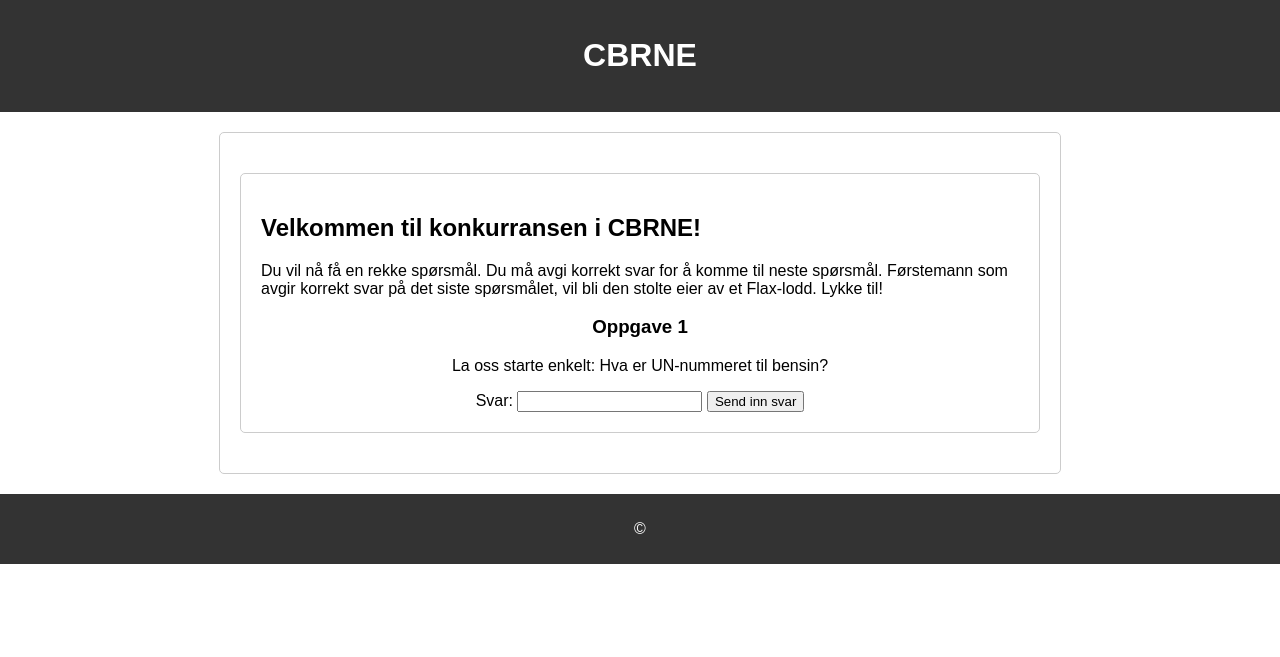
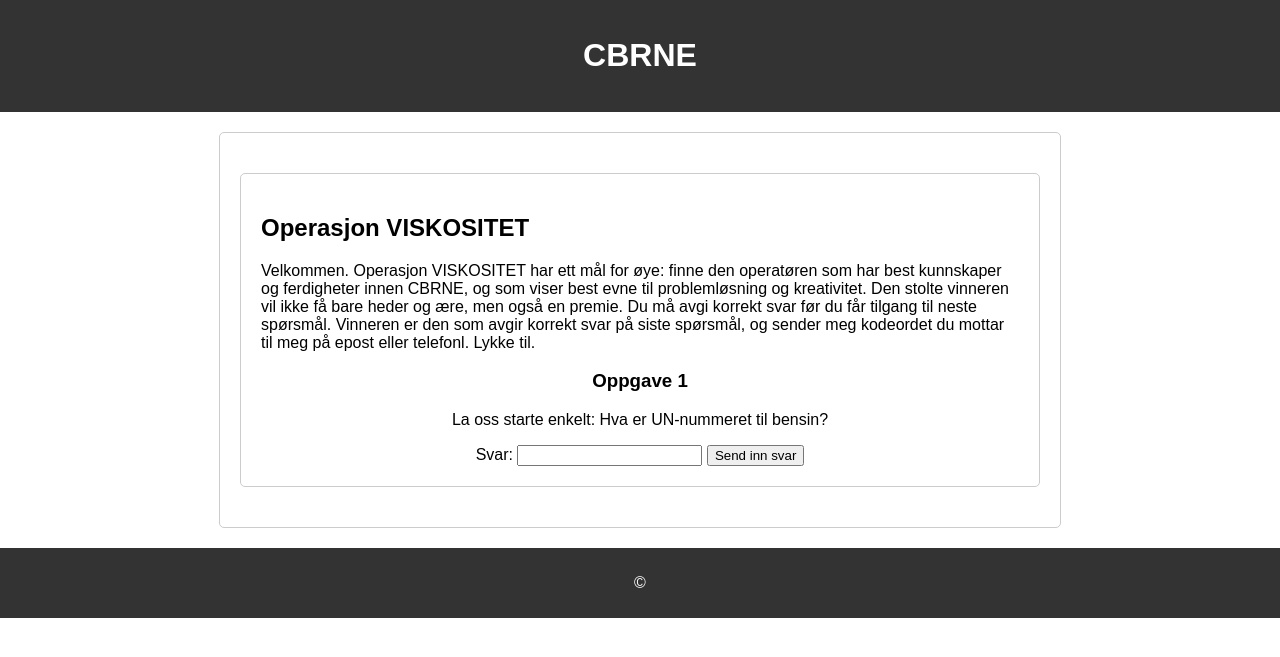
Before and after one commit to grevlinger/CBRNE, a Jekyll site: the page built from index.html, in a window 1280 px wide. Shown: the top 657 px of the page. Built offline with Jekyll 4.4.1, drawn with Linux system fonts in a browser that asks for light colours.

Commit message:
Update index.html

```diff
--- a/index.html
+++ b/index.html
@@ -4,9 +4,9 @@ title: "Hjem"
 ---
 
 <main>
-    <h2>Velkommen til konkurransen i CBRNE!</h2>
+    <h2>Operasjon VISKOSITET</h2>
 
-    <p>Du vil nå få en rekke spørsmål. Du må avgi korrekt svar for å komme til neste spørsmål. Førstemann som avgir korrekt svar på det siste spørsmålet, vil bli den stolte eier av et Flax-lodd. Lykke til!</p>
+    <p>Velkommen. Operasjon VISKOSITET har ett mål for øye: finne den operatøren som har best kunnskaper og ferdigheter innen CBRNE, og som viser best evne til problemløsning og kreativitet. Den stolte vinneren vil ikke få bare heder og ære, men også en premie. Du må avgi korrekt svar før du får tilgang til neste spørsmål. Vinneren er den som avgir korrekt svar på siste spørsmål, og sender meg kodeordet du mottar til meg på epost eller telefonl. Lykke til. </p>
 
     <section id="oppgave1">
         <h3>Oppgave 1</h3>
```
